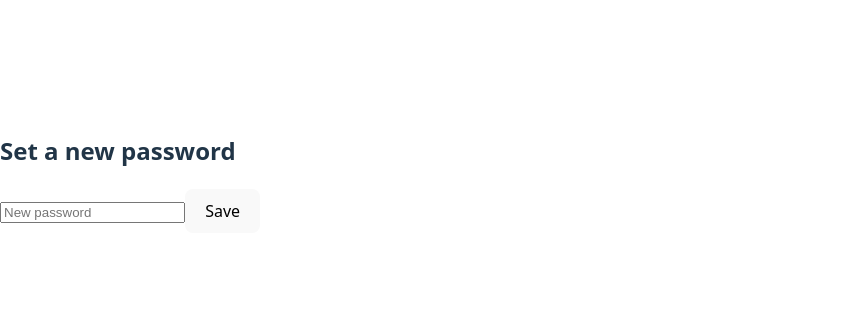
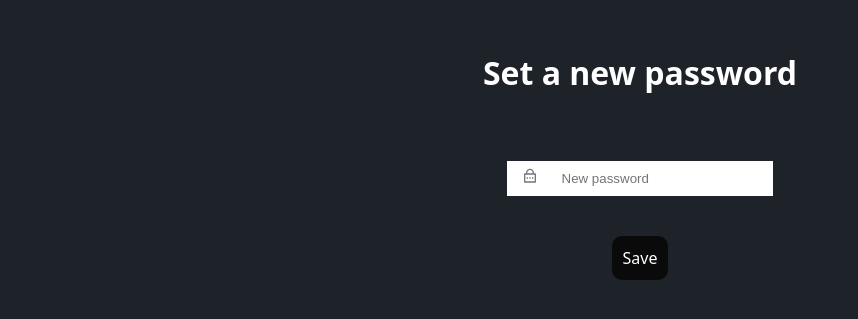
Before and after one commit to Deepa-fxis-ai/Ecommerce_Tech, a React (Vite) app in the folder client/frontend/: page /reset-password/1/1 in a window 1280 px wide. Shown: the part 227-546 px from the top of the page, without its empty margins (0-858 px from the left). Built offline with nearby package versions, Linux system fonts and the light colour scheme.

Commit message:
Add email,status and datepicker

```diff
--- a/client/frontend/src/components/ResetPassword.jsx
+++ b/client/frontend/src/components/ResetPassword.jsx
@@ -1,5 +1,7 @@
 import { useState } from "react";
 import { useParams, useNavigate } from "react-router-dom";
+import { RiLockPasswordLine } from "react-icons/ri";
+import './forgotPassword'
 
 const ResetPassword = () => {
   const { uid, token } = useParams();
@@ -28,11 +30,14 @@ const ResetPassword = () => {
   };
 
   return (
-    <div>
-      <h2>Set a new password</h2>
-      <form onSubmit={handleSubmit}>
-        <input type="password" value={newPassword} onChange={e=>setNewPassword(e.target.value)} placeholder="New password" required minLength={8} />
-        <button type="submit">Save</button>
+    <div className='registerOrLoginMainContainer'>
+      <h2 className="heading">Set a new password</h2>
+      <form onSubmit={handleSubmit} className='formContainer'>
+        <div className='inputAndLabelContainer'>
+            <label htmlFor="password"><RiLockPasswordLine/></label>
+           <input type="password" id="password" value={newPassword} onChange={e=>setNewPassword(e.target.value)} className='input'  placeholder="New password" required minLength={8} />
+        </div>
+        <button type="submit" className="button">Save</button>
       </form>
       {message && <p>{message}</p>}
     </div>
```
Also changed, not shown: client/frontend/src/components/ResetPassword.css (added).
